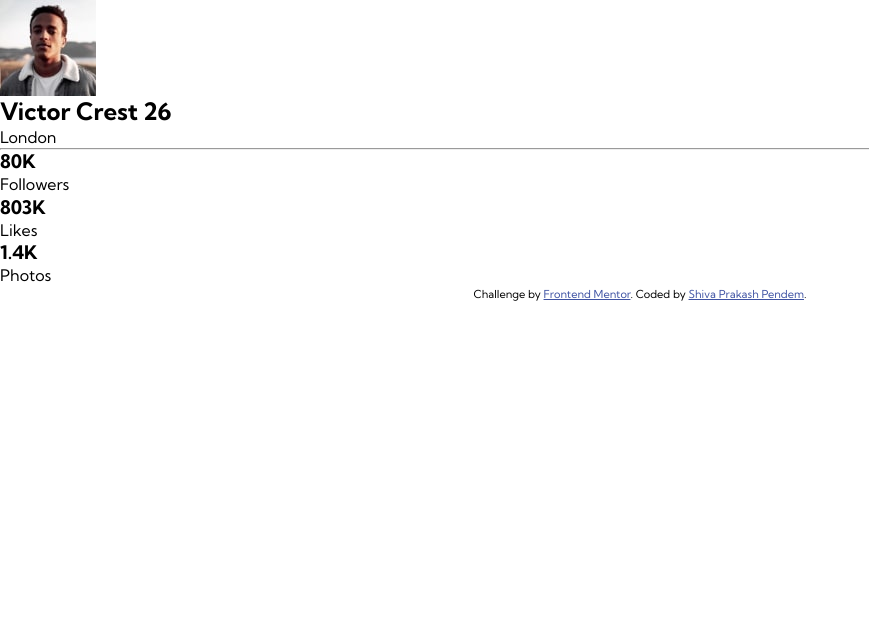
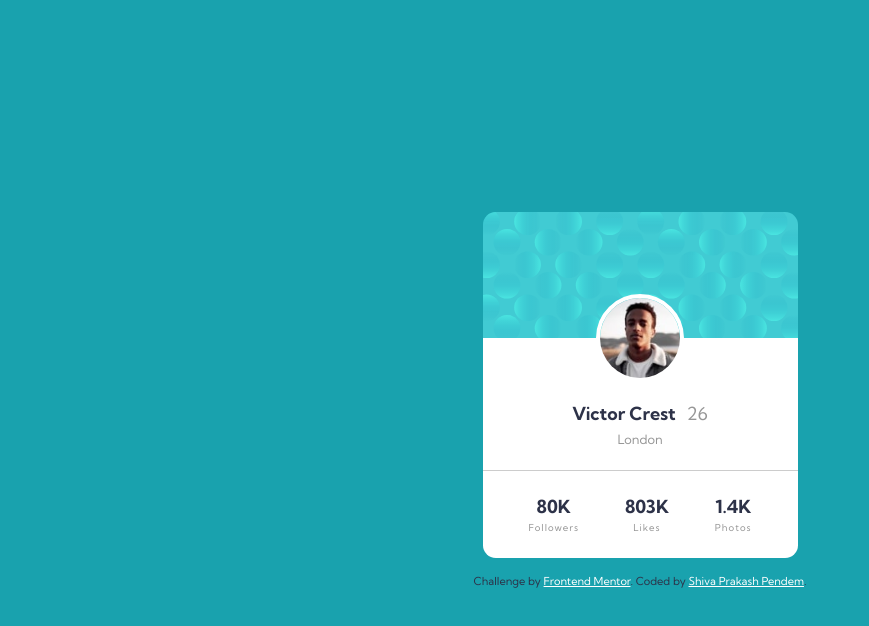
Before and after one commit to shivaprakash-sudo/profile-card-component, a plain HTML site: page index.html in a window 1280 px wide. Shown: the whole page, without its empty margins (0-869 px from the left). Drawn offline with Linux system fonts and the light colour scheme.

Commit message:
finish card styles

```diff
--- a/index.html
+++ b/index.html
@@ -15,31 +15,36 @@
 
     <title>Frontend Mentor | Profile card component</title>
   </head>
-  <body>
+  <body class="flex col items-center">
     <main>
       <article class="card">
-        <div class="card__bg-pattern"></div>
-        <div class="card__body">
+        <div class="card__bg-pattern">
+          <img src="./images/bg-pattern-card.svg" alt="" />
           <img
             class="avatar"
             src="./images/image-victor.jpg"
             alt="Victor Crest"
           />
-          <h2 class="text-heading">
-            Victor Crest <span class="text-gray">26</span>
-          </h2>
-          <p class="text-gray">London</p>
-          <hr />
-          <div>
-            <div>
+        </div>
+        <div class="card__body flex col">
+          <div class="profile flex col">
+            <div class="flex items-center text-heading">
+              <h2>Victor Crest</h2>
+              <span class="text-gray">26</span>
+            </div>
+            <p class="text-gray text-center text-md">London</p>
+          </div>
+          <!-- <hr /> -->
+          <div class="stats flex">
+            <div class="text-center">
               <h3 class="text-heading">80K</h3>
               <p class="text-sm text-gray">Followers</p>
             </div>
-            <div>
+            <div class="text-center">
               <h3 class="text-heading">803K</h3>
               <p class="text-sm text-gray">Likes</p>
             </div>
-            <div>
+            <div class="text-center">
               <h3 class="text-heading">1.4K</h3>
               <p class="text-sm text-gray">Photos</p>
             </div>
--- a/style.css
+++ b/style.css
@@ -8,7 +8,8 @@
     --clr-primary-300: hsl(227, 10%, 46%);
 
     /* neutral colours */
-    --clr-neutral: hsl(0, 0%, 59%);
+    --clr-neutral-50: hsl(0, 0%, 80%);
+    --clr-neutral-100: hsl(0, 0%, 59%);
 
     /* typography */
     --ff-base: 'Kumbh Sans', sans-serif;
@@ -30,25 +31,141 @@ img {
     display: block;
 }
 
+h2 {
+    font-size: inherit;
+}
+
 p {
     line-height: 1.4;
 }
 
 hr {
-    color: var(--clr-neutral);
+    width: 100%;
+    color: var(--clr-primary-300);
 }
 
 body {
     font-family: var(--ff-base);
     font-size: var(--fs-base);
+    height: 100vh;
+    justify-content: center;
+    background-color: var(--clr-primary-100);
+    /* background-image: url(./images/bg-pattern-top.svg);
+    background-position: top left;
+    background-repeat: no-repeat; */
+}
+
+/* utility classes */
+.flex {
+    display: flex;
+}
+
+.gap-1 {
+    gap: 1rem;
+}
+
+.col {
+    flex-direction: column;
+}
+
+.items-center {
+    align-items: center;
+}
+
+.text-sm {
+    font-size: calc(var(--fs-base)*0.6);
+}
+
+.text-md {
+    font-size: calc(var(--fs-base)*0.8);
+}
+
+.text-heading {
+    font-size: var(--fs-heading);
+    color: var(--clr-primary-200);
+}
+
+.text-gray {
+    color: var(--clr-neutral-100);
+}
+
+.text-center {
+    text-align: center;
+}
+
+/* individual styles */
+.card {
+    width: min(90%, 28rem);
+    margin-inline: auto;
+    overflow: hidden;
+    border-radius: 0.8rem;
+    -webkit-border-radius: 0.8rem;
+    -moz-border-radius: 0.8rem;
+    -ms-border-radius: 0.8rem;
+    -o-border-radius: 0.8rem;
+}
+
+.card__bg-pattern {
+    position: relative;
+}
+
+.avatar {
+    position: absolute;
+    bottom: -2.75rem;
+    left: 50%;
+    transform: translate(-50%);
+    width: 5.5rem;
+    height: 5.5rem;
+    border: 0.25rem solid #fff;
+    border-radius: 50%;
+    -webkit-border-radius: 50%;
+    -moz-border-radius: 50%;
+    -ms-border-radius: 50%;
+    -o-border-radius: 50%;
+    -webkit-transform: translate(-50%);
+    -moz-transform: translate(-50%);
+    -ms-transform: translate(-50%);
+    -o-transform: translate(-50%);
+}
+
+.card__body {
+    background-color: #fff;
+    padding-block: 4rem 1.5rem;
+    gap: 1.3rem;
+    justify-content: center;
+}
+
+.profile {
+    gap: 0.4rem;
+}
+
+.profile>div {
+    gap: 0.7rem;
+    justify-content: center;
+}
+
+.stats {
+    justify-content: space-evenly;
+    padding-block-start: 1.5rem;
+    border-block-start: 1px solid var(--clr-neutral-50);
+}
+
+.stats h3 {
+    margin-block-end: 0.2rem;
+}
+
+.stats p {
+    letter-spacing: 1px;
 }
 
 /* footer */
 .attribution {
+    color: var(--clr-primary-200);
+    margin-block-start: 1rem;
     font-size: 11px;
     text-align: center;
 }
 
 .attribution a {
-    color: hsl(228, 45%, 44%);
+    color: #fff;
 }
```
